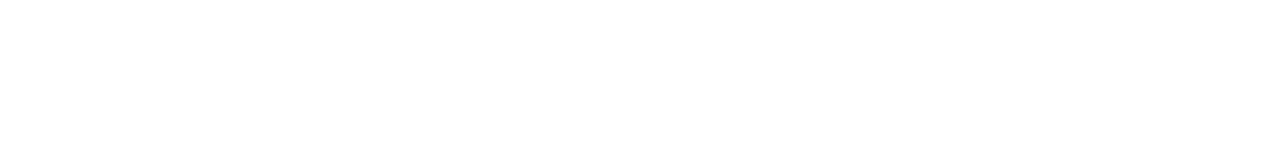
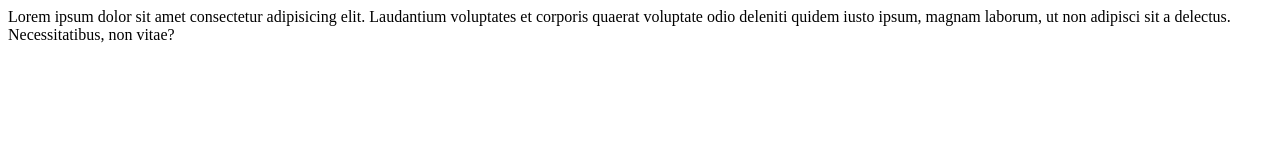
Before and after one commit to Kretinin-Denis/Html-css-, a plain HTML site: page lesson 1/index.html in a window 1280 px wide. Drawn offline with Linux system fonts and the light colour scheme.

Commit message:
new lesson 1

```diff
--- a/lesson 1/index.html
+++ b/lesson 1/index.html
@@ -6,5 +6,12 @@
     <meta name="viewport" content="width=device-width, initial-scale=1.0" />
     <title>Document</title>
   </head>
-  <body></body>
+  <body>
+    <a
+      >Lorem ipsum dolor sit amet consectetur adipisicing elit. Laudantium
+      voluptates et corporis quaerat voluptate odio deleniti quidem iusto ipsum,
+      magnam laborum, ut non adipisci sit a delectus. Necessitatibus, non
+      vitae?</a
+    >
+  </body>
 </html>
```
